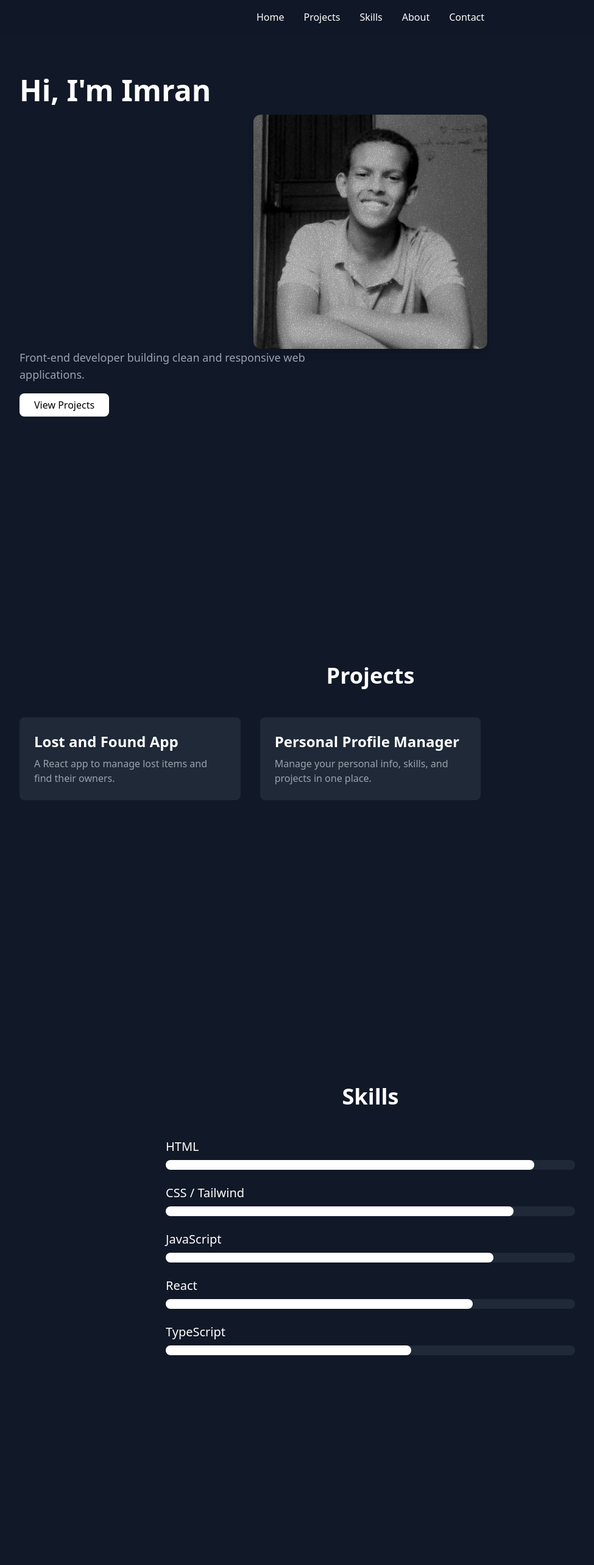
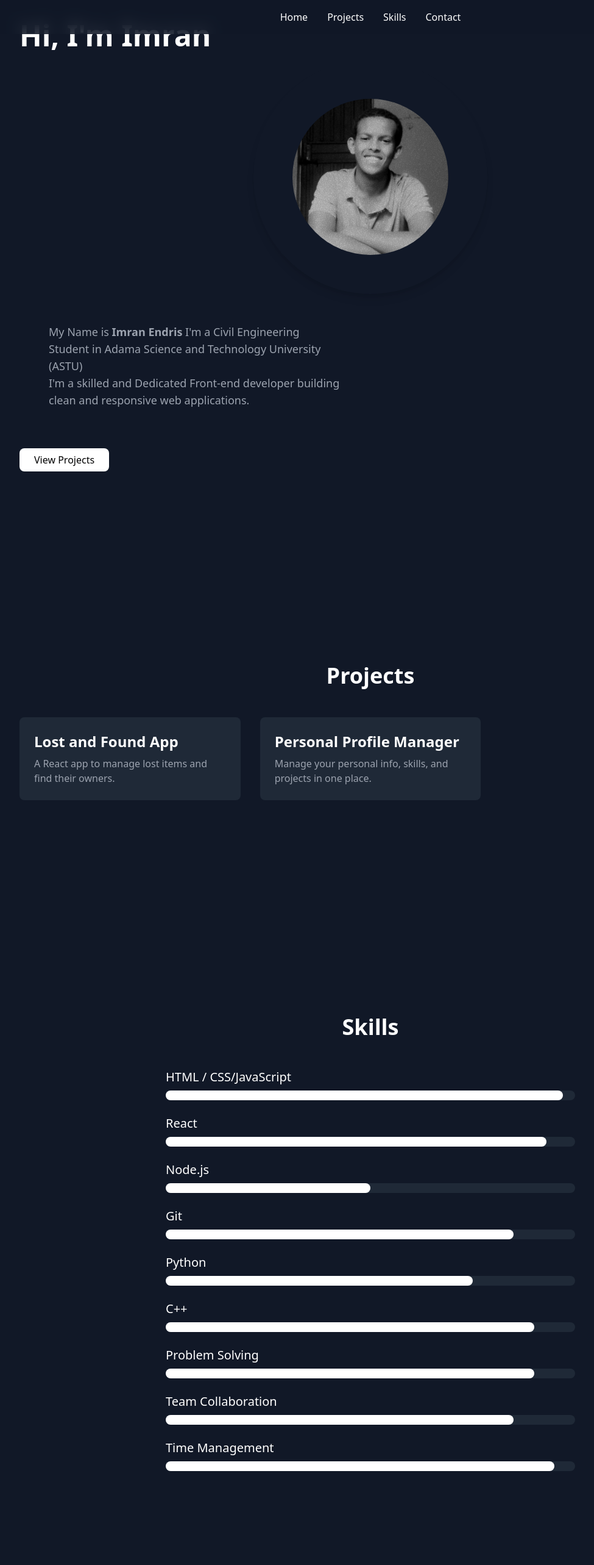
Before and after one commit to babaty73/portfolio, a React (Vite) app: page / in a window 1280 px wide. Shown: the top 2566 px of the page at 61% size, without its empty margins (32-1007 px from the left). Built offline with nearby package versions, Linux system fonts and the light colour scheme.

Commit message:
Added Images and Infos

```diff
--- a/src/App.jsx
+++ b/src/App.jsx
@@ -11,10 +11,6 @@ function App() {
       <Projects />
       <Skills />
 
-      <section id="about" className="h-screen flex items-center justify-center">
-        <h1 className="text-4xl">About</h1>
-      </section>
-
       <section id="contact" className="h-screen flex items-center justify-center">
         <h1 className="text-4xl">Contact</h1>
       </section>
--- a/src/Components/Hero.jsx
+++ b/src/Components/Hero.jsx
@@ -16,13 +16,16 @@ function Hero() {
         <img
   src={heroImage}
   alt="Hero"
-  className="rounded-xl shadow-lg w-full max-w-sm mx-auto object-cover h-64 md:h-96"
+  className="rounded-full shadow-lg w-full max-w-sm mx-auto object-cover h-90 md:h-96 p-16"
 />
 
       </div>
-        <p className="text-gray-400 text-lg mb-6 max-w-xl">
-          Front-end developer building clean and responsive web applications.
-        </p>
+           <p className="text-gray-400 text-lg mb-6 max-w-xl p-12">
+        My Name is <strong>Imran Endris </strong>I'm a Civil Engineering
+        Student in Adama Science and Technology University (ASTU) <br></br>
+        I'm a skilled and Dedicated Front-end developer
+        building clean and responsive web applications.
+    </p>
         <a
           href="#projects"
           className="bg-white text-black px-6 py-2 rounded-lg hover:bg-gray-300 transition"
--- a/src/Components/Navbar.jsx
+++ b/src/Components/Navbar.jsx
@@ -4,7 +4,6 @@ function Navbar() {
       <a href="#home" className="hover:text-gray-400 transition">Home</a>
       <a href="#projects" className="hover:text-gray-400 transition">Projects</a>
       <a href="#skills" className="hover:text-gray-400 transition">Skills</a>
-      <a href="#about" className="hover:text-gray-400 transition">About</a>
       <a href="#contact" className="hover:text-gray-400 transition">Contact</a>
     </nav>
   );
--- a/src/Components/Skills.jsx
+++ b/src/Components/Skills.jsx
@@ -1,10 +1,14 @@
 function Skills() {
   const skills = [
-    { name: "HTML", level: 90 },
-    { name: "CSS / Tailwind", level: 85 },
-    { name: "JavaScript", level: 80 },
-    { name: "React", level: 75 },
-    { name: "TypeScript", level: 60 },
+    { name: "HTML / CSS/JavaScript", level: 97 },
+    { name: "React", level: 93 },
+    { name: "Node.js", level: 50 },
+    { name: "Git", level: 85},
+    { name: "Python", level: 75 },
+    { name: "C++", level: 90 },
+    { name: "Problem Solving", level: 90 },
+    { name: "Team Collaboration", level: 85 },
+    { name: "Time Management", level: 95 },
   ];
 
   return (
```
